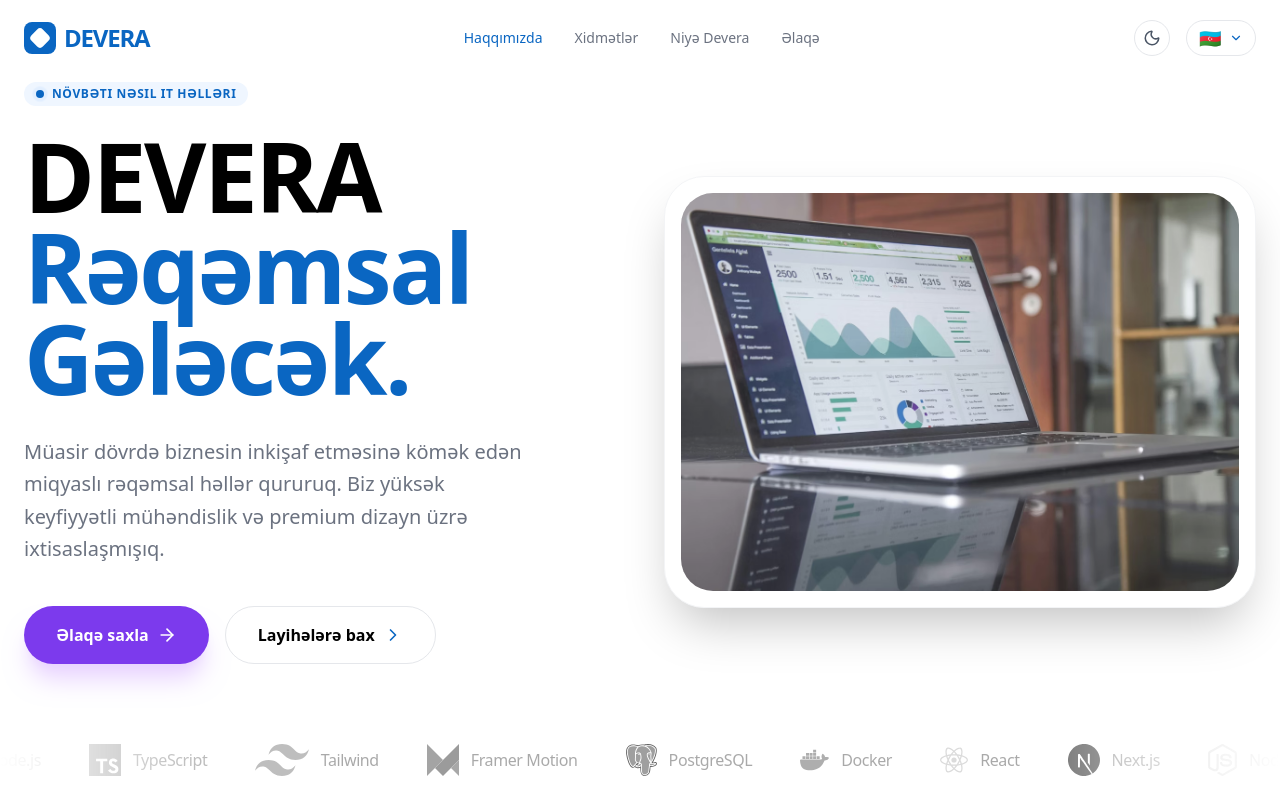
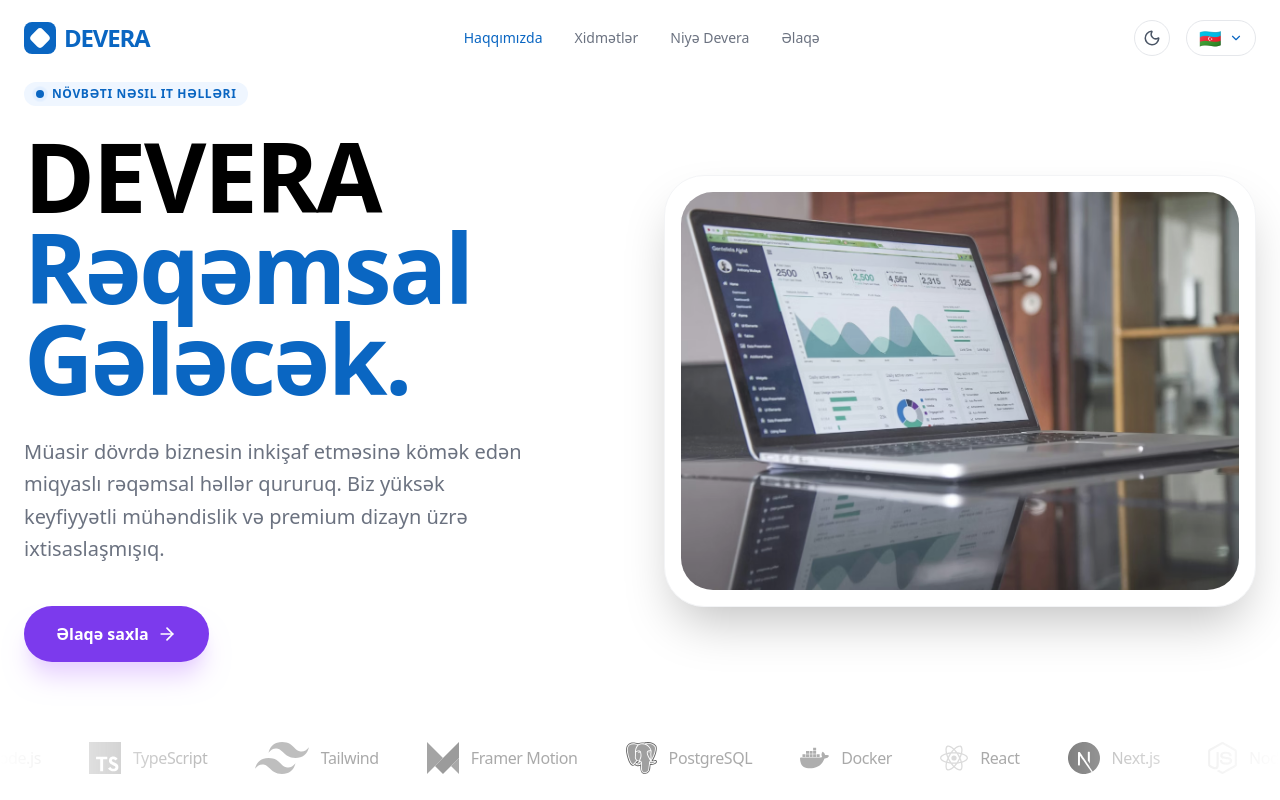
Before and after one commit to NizamSixmetov/devera_webfrontend, a React (Vite) app: page / in a window 1280 px wide. Shown: the top 800 px of the page. Built offline with nearby package versions, Linux system fonts and the light colour scheme.

Commit message:
Refactor Hero component: remove unused ChevronRight import and comment out secondary button

```diff
--- a/src/Components/Hero.tsx
+++ b/src/Components/Hero.tsx
@@ -1,6 +1,6 @@
 import { motion } from "motion/react";
 import { useTranslation } from "react-i18next";
-import { ArrowRight, ChevronRight } from "lucide-react";
+import { ArrowRight } from "lucide-react";
 import { useMemo } from "react";
 
 export default function Hero() {
@@ -69,7 +69,7 @@ export default function Hero() {
               {t("hero.ctaPrimary")}
               <ArrowRight size={20} />
             </button>
-            <button
+            {/* <button
               onClick={() =>
                 document
                   .getElementById("projects")
@@ -79,7 +79,7 @@ export default function Hero() {
             >
               {t("hero.ctaSecondary")}
               <ChevronRight size={20} className="text-[#0A66C2]" />
-            </button>
+            </button> */}
           </div>
         </motion.div>
 
```
